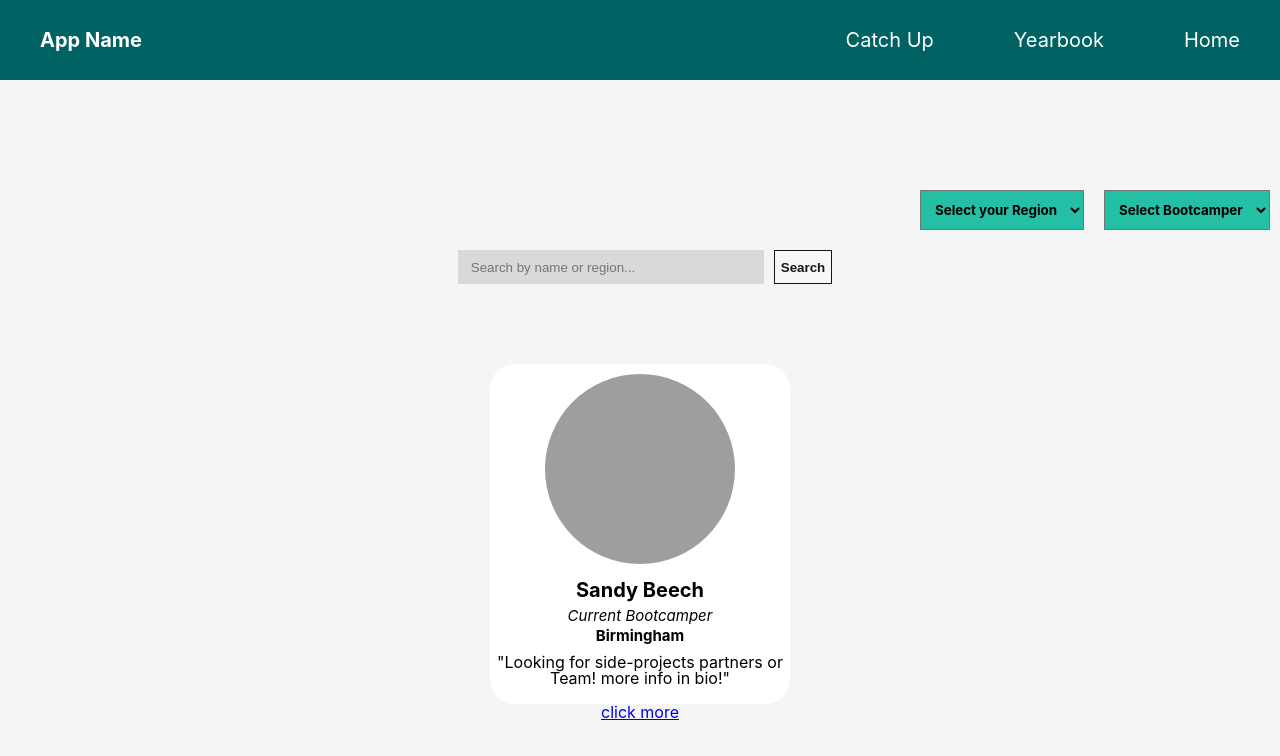
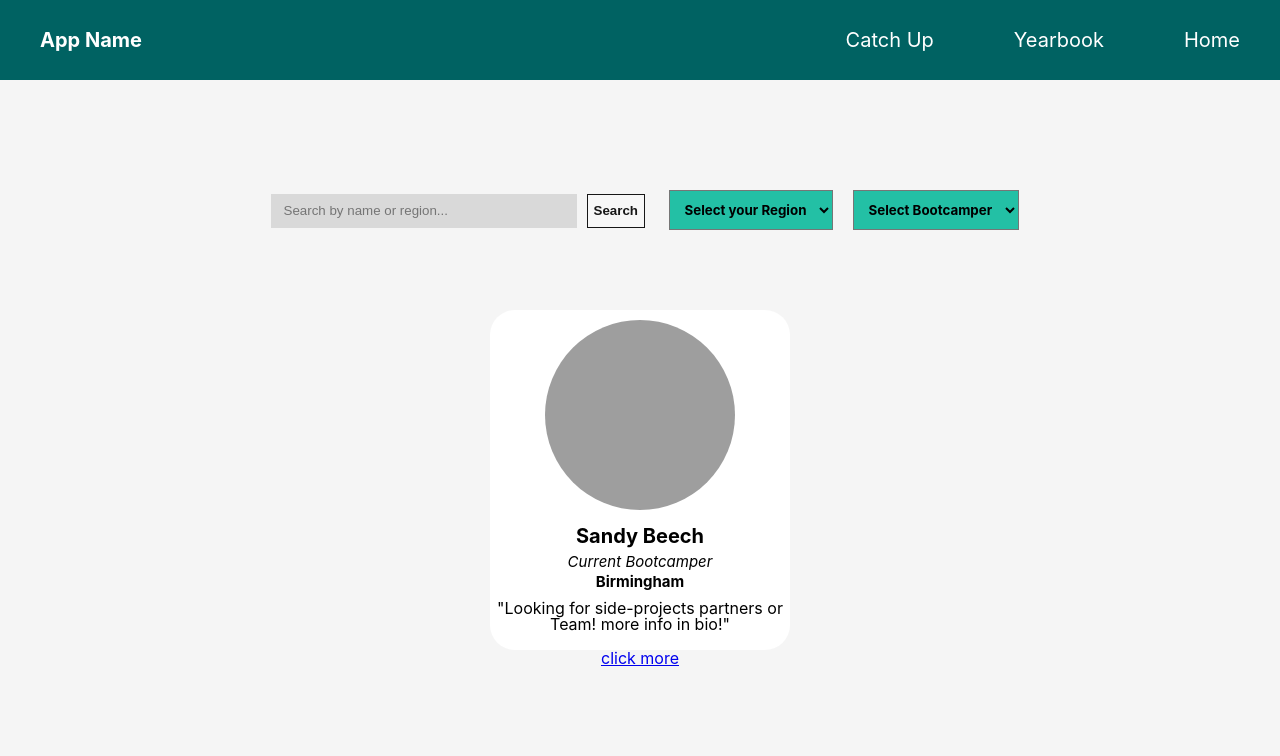
Before and after one commit to samsonhumber/w9_frontend-project-room-21-sam, a React app in the folder front-end-room-21/: page / in a window 1280 px wide. Built offline with nearby package versions, Linux system fonts and the light colour scheme; grey boxes are pictures that could not be loaded.

Commit message:
dropdown and search bar completed.

```diff
--- a/front-end-room-21/src/components/App/App.js
+++ b/front-end-room-21/src/components/App/App.js
@@ -2,9 +2,7 @@
 import "./App.css";
 import Biography from "../Biography/biography";
 import Navbar from "../Navbar/navbar.js";
-
 import Dropdown from "../Dropdown/dropdown";
-
 import Searchbar from "../Searchbar/Searchbar.js";
 
 
@@ -12,8 +10,9 @@ function App() {
   return (
     <main className="App">
       <Navbar />
-      <Dropdown/>
-      <Searchbar />
+      <div> <Searchbar /> <Dropdown/></div>
+
+
       <Biography />
     </main>
   );
--- a/front-end-room-21/src/components/Dropdown/dropdown.css
+++ b/front-end-room-21/src/components/Dropdown/dropdown.css
@@ -17,7 +17,7 @@
 
 }
 .dropdown-bars{
-    display: flex;
+    display: inline-flex;
     padding-top: 100px;
     justify-content: right;
 }
```
